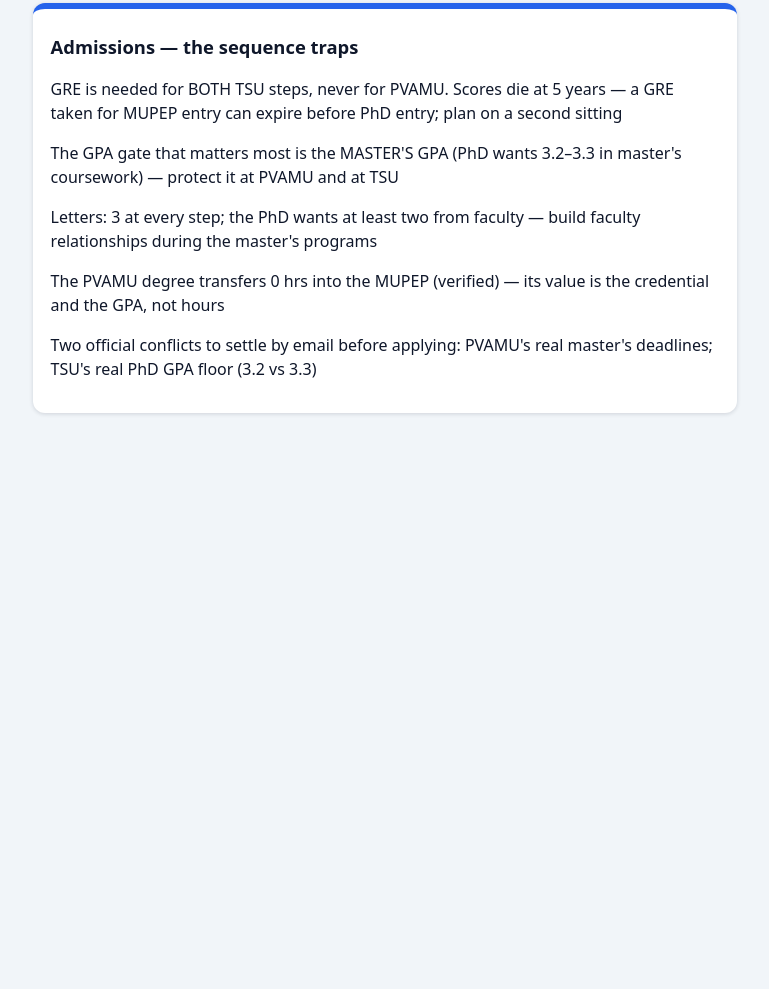
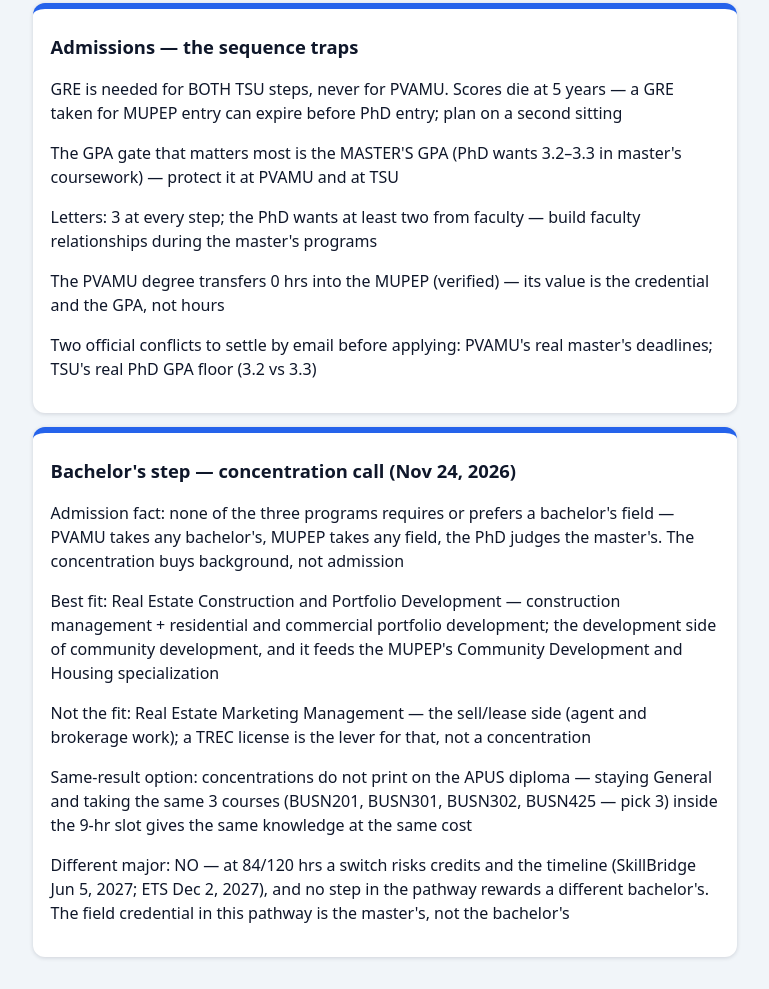
Before and after one commit to damonigraham427-ship-it/phd, a plain HTML site: page phd.html in a window 1280 px wide. Shown: the part 4010-4999 px from the top of the page, without its empty margins (255-1024 px from the left). Before the commit the page ends 4455 px from the top, so only its background shows below. Drawn offline with Linux system fonts and the light colour scheme; no server answers.

Commit message:
PhD portal — bachelor's step card

```diff
--- a/phd.html
+++ b/phd.html
@@ -104,6 +104,15 @@
 <p>Two official conflicts to settle by email before applying: PVAMU's real master's deadlines; TSU's real PhD GPA floor (3.2 vs 3.3)</p>
 </section>
 
+<section class="exam-card">
+<h2>Bachelor's step — concentration call (Nov 24, 2026)</h2>
+<p>Admission fact: none of the three programs requires or prefers a bachelor's field — PVAMU takes any bachelor's, MUPEP takes any field, the PhD judges the master's. The concentration buys background, not admission</p>
+<p>Best fit: Real Estate Construction and Portfolio Development — construction management + residential and commercial portfolio development; the development side of community development, and it feeds the MUPEP's Community Development and Housing specialization</p>
+<p>Not the fit: Real Estate Marketing Management — the sell/lease side (agent and brokerage work); a TREC license is the lever for that, not a concentration</p>
+<p>Same-result option: concentrations do not print on the APUS diploma — staying General and taking the same 3 courses (BUSN201, BUSN301, BUSN302, BUSN425 — pick 3) inside the 9-hr slot gives the same knowledge at the same cost</p>
+<p>Different major: NO — at 84/120 hrs a switch risks credits and the timeline (SkillBridge Jun 5, 2027; ETS Dec 2, 2027), and no step in the pathway rewards a different bachelor's. The field credential in this pathway is the master's, not the bachelor's</p>
+</section>
+
 </main>
 <script src="sync.js"></script>
 </body>
```
